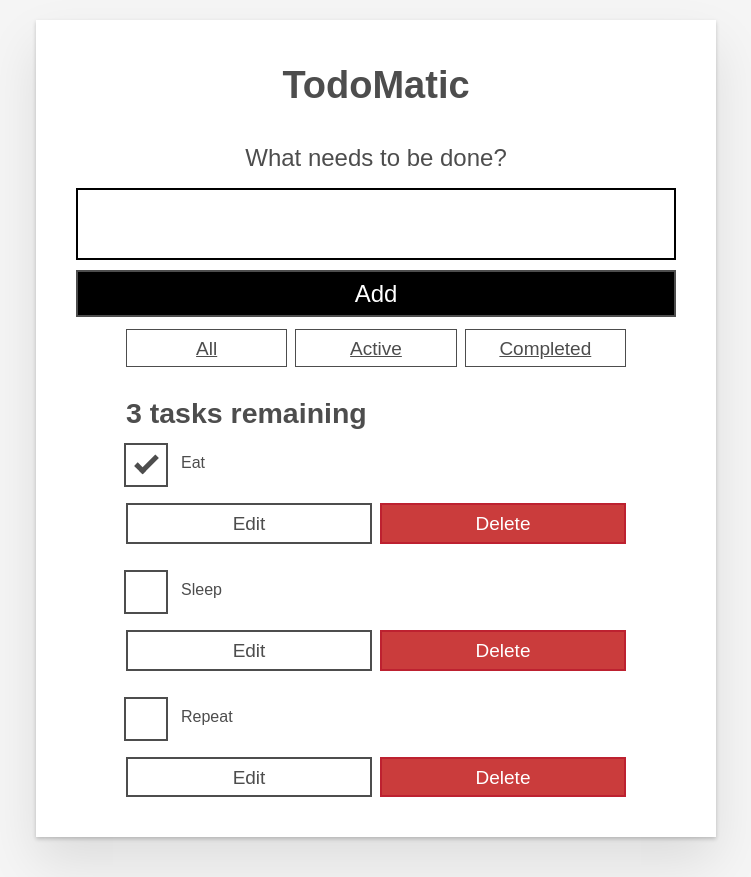
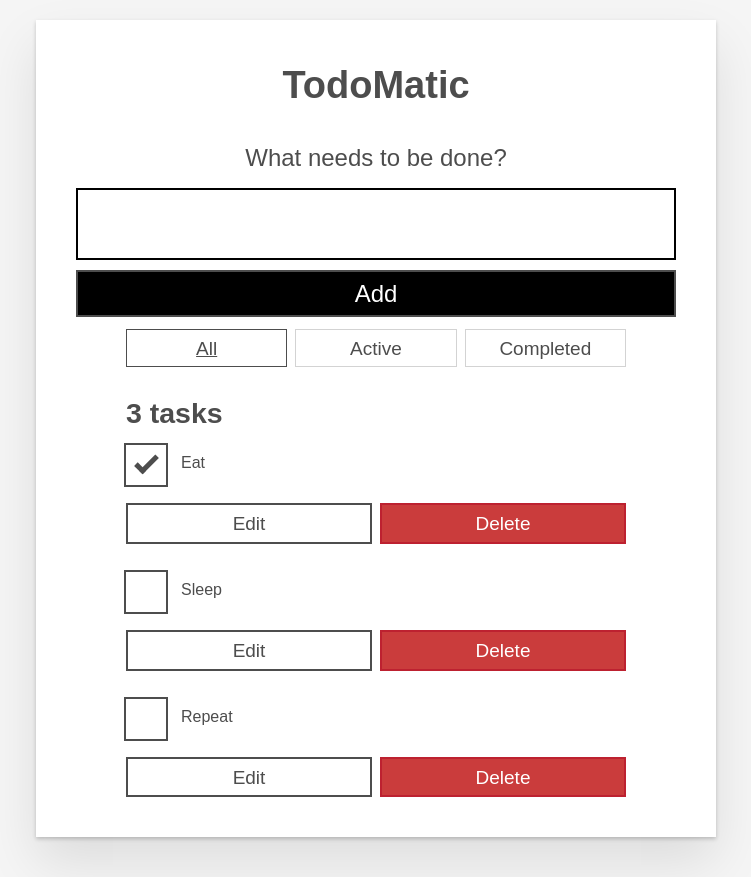
Before and after one commit to saksham-koul/todo-list-react, a React (Create React App) app: page / in a window 1280 px wide. Shown: the whole page, without its empty margins (264-1015 px from the left). Built offline with nearby package versions, Linux system fonts and the light colour scheme.

Commit message:
Implemented filters + added accessibility features

```diff
--- a/src/App.js
+++ b/src/App.js
@@ -1,11 +1,23 @@
-import React, {useState} from "react"
+import React, {useEffect, useRef, useState} from "react"
 import { nanoid } from "nanoid"
 import Todo from "./components/Todo"
 import Form from "./components/Form"
 import FilterButton from "./components/FilterButton"
+import usePrevious from "./usePrevious"
+
+// Defined outside coz this is static info
+const FILTER_MAP = {
+    all: () => true,
+    active: (task) => task.completed === false,
+    completed: (task) => task.completed === true,
+}
+
+const FILTER_NAMES = Object.keys(FILTER_MAP)
 
 export default function App(props) {
     const [tasks, setTasks] = useState(props.tasks)
+    const [filter, setFilter] = useState("all")
+    const listHeadingRef = useRef(null)
 
     function addTask(name) {
         const newTask = {id: `todo-${nanoid()}`, name, completed: false}
@@ -32,8 +44,8 @@ export default function App(props) {
         setTasks(updatedTasks)
     }
 
-    const taskList = tasks.map((task) => {
-        return <Todo
+    const taskList = tasks.filter(FILTER_MAP[filter]).map((task) => (
+        <Todo
             id={task.id}
             name={task.name}
             completed={task.completed}
@@ -42,26 +54,38 @@ export default function App(props) {
             deleteTask={deleteTask}
             editTask={editTask}
         />
-    })
+    ))
 
-    const buttonList = props.buttons.map((button) => {
-        return <FilterButton id={button.id} name={button.name}/>
-    })
+    const filterList = FILTER_NAMES.map((name) => (
+        <FilterButton
+            key={name}
+            name={name}
+            isPressed={name === filter}
+            setFilter={setFilter}
+        />
+    ))
 
     const tasksNoun = taskList.length === 1 ? "task" : "tasks"
-    const headingText = `${taskList.length} ${tasksNoun} remaining`
+    const headingText = `${taskList.length} ${tasksNoun}`
+
+    const prevTaskLength = usePrevious(tasks.length)
+
+    useEffect(() => {
+        if (tasks.length < prevTaskLength)
+            listHeadingRef.current.focus()
+    }, [prevTaskLength])
 
     return (
         <div className="todoapp stack-large">
             <h1>TodoMatic</h1>
             <Form addTask={addTask}/>
             <div className="filters btn-group stack-exception">
-                {buttonList}
-                {/*<FilterButton />*/}
-                {/*<FilterButton />*/}
-                {/*<FilterButton />*/}
+                {filterList}
             </div>
-            <h2 id="list-heading">{headingText}</h2>
+            <h2
+                id="list-heading" tabIndex="-1" ref={listHeadingRef}>
+                {headingText}
+            </h2>
             <ul
                 role="list"
                 className="todo-list stack-large stack-exception"
--- a/src/components/FilterButton.js
+++ b/src/components/FilterButton.js
@@ -1,17 +1,16 @@
 import React, { useState } from 'react'
 
 export default function FilterButton(props) {
-    const [filter, setFilter] = useState("all")
-
     return (
         <button
             type="button"
             className="btn toggle-btn"
-            aria-pressed="true"
+            aria-pressed={props.isPressed}
+            onClick={() => props.setFilter(props.name)}
         >
-            <span className="visually-hidden">Show </span>
-            <span>{props.name}</span>
-            <span className="visually-hidden"> tasks</span>
+        <span className="visually-hidden">Show </span>
+        <span>{props.name}</span>
+        <span className="visually-hidden"> tasks</span>
         </button>
     )
 }
--- a/src/components/Todo.js
+++ b/src/components/Todo.js
@@ -1,8 +1,12 @@
-import React, { useState } from "react";
+import React, { useEffect, useRef, useState } from "react";
+import usePrevious from "../usePrevious";
 
 export default function Todo(props) {
     const [editing, setEditing] = useState(false)
     const [newName, setNewName] = useState("")
+    const editFieldRef = useRef(null)
+    const editButtonRef = useRef(null)
+    const wasEditing = usePrevious(editing)
 
     function handleChange(e) {
         setNewName(e.target.value)
@@ -30,6 +34,7 @@ export default function Todo(props) {
                     type="text"
                     value={newName}
                     onChange={handleChange}
+                    ref={editFieldRef}
                 />
             </div>
             <div className="btn-group">
@@ -65,7 +70,8 @@ export default function Todo(props) {
                 <button
                     type="button"
                     className="btn"
-                    onClick={() => setEditing(true)}>
+                    onClick={() => setEditing(true)}
+                    ref={editButtonRef}>
                     Edit <span className="visually-hidden">{props.name}</span>
                 </button>
                 <button
@@ -78,5 +84,10 @@ export default function Todo(props) {
         </div>
     )
 
+    useEffect(() => {
+        if (!wasEditing && editing) editFieldRef.current.focus()
+        if (wasEditing && !editing) editButtonRef.current.focus()
+    }, [wasEditing, editing])
+
     return <li className="todo">{editing ? editingTemplate : viewTemplate}</li>
 }
--- /dev/null
+++ b/src/usePrevious.js
@@ -0,0 +1,9 @@
+import React, { useEffect, useRef } from "react";
+
+export default function usePrevious(value) {
+    const ref = useRef()
+    useEffect(() => {
+        ref.current = value
+    })
+    return ref.current
+}
```
Also changed, not shown: 1 other file (tests, documents, lock files or other folders). Lines whose indentation alone changed are shown as unchanged.
